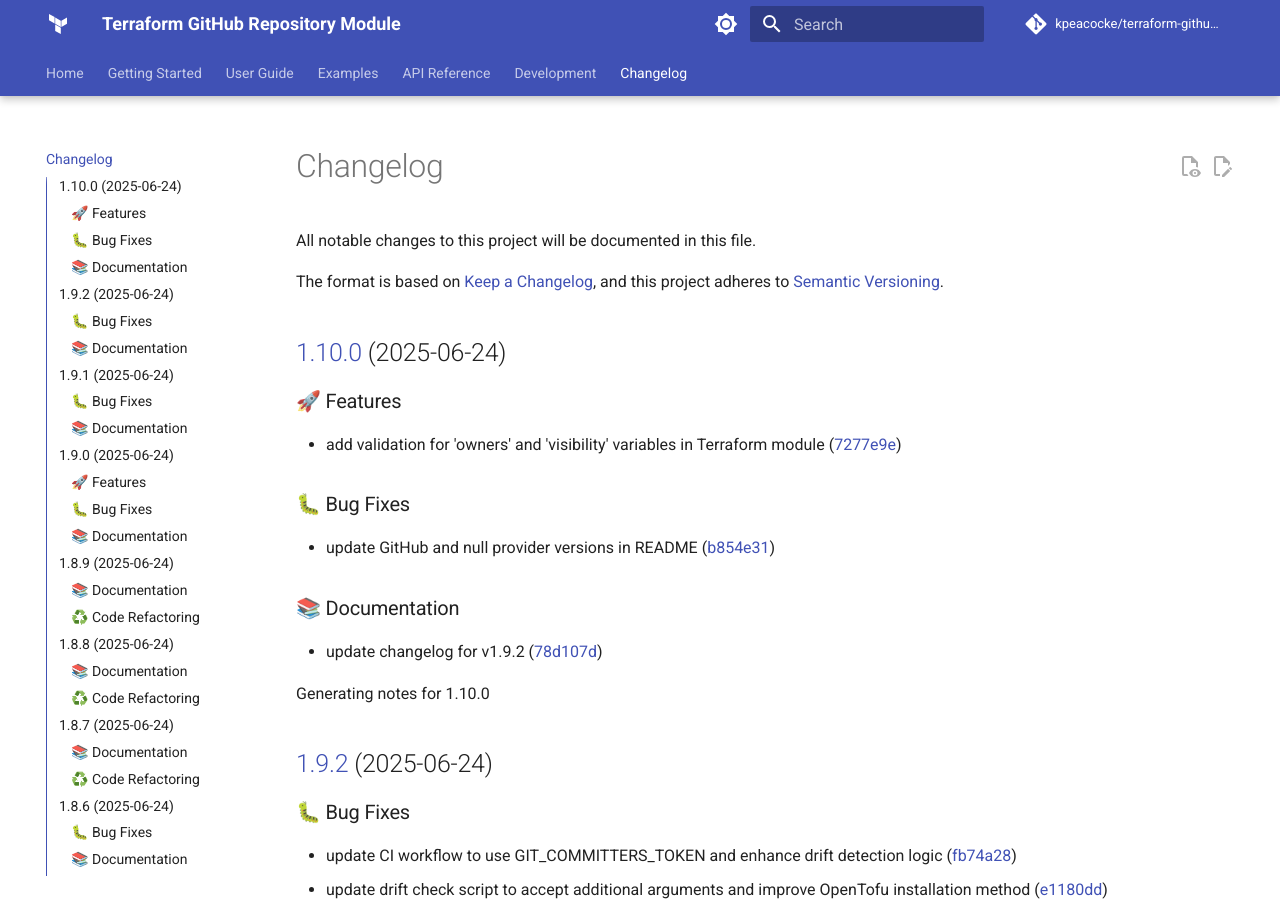
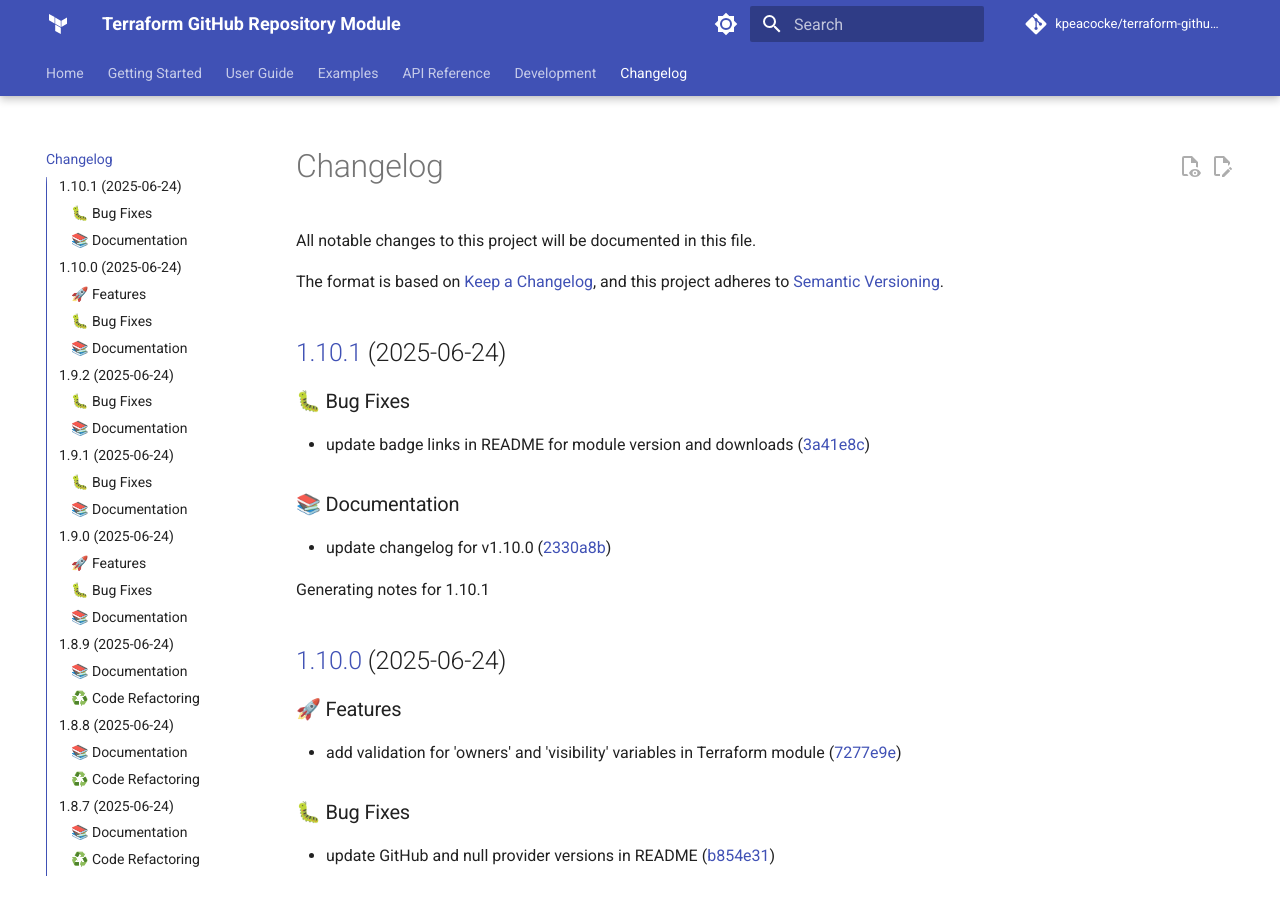
Before and after one commit to kpeacocke/terraform-github-repo, an MkDocs documentation site: the page built from docs/changelog.md, in a window 1280 px wide and 900 px high. Built offline with MkDocs 1.6.1 and Material for MkDocs 9.7.7, drawn with Linux system fonts in a browser that asks for light colours; comment, search, counter and statistics services are not loaded; the version menu is left out.

Commit message:
docs: update changelog for v1.10.1

```diff
--- a/docs/changelog.md
+++ b/docs/changelog.md
@@ -6,6 +6,18 @@ The format is based on [Keep a Changelog](https://keepachangelog.com/en/1.0.0/),
 and this project adheres to [Semantic Versioning](https://semver.org/spec/v2.0.0.html).
 
 <!-- markdownlint-disable MD024 -->
+
+## [1.10.1](https://github.com/kpeacocke/terraform-github-repo/compare/v1.10.0...v1.10.1) (2025-06-24)
+
+### 🐛 Bug Fixes
+
+* update badge links in README for module version and downloads ([3a41e8c](https://github.com/kpeacocke/terraform-github-repo/commit/3a41e8c9a28fe0acba3b4ee2aa483f1c0c9c8924))
+
+### 📚 Documentation
+
+* update changelog for v1.10.0 ([2330a8b](https://github.com/kpeacocke/terraform-github-repo/commit/2330a8b8b34bacd9cb9d425bd1aa4bd627439fb4))
+
+Generating notes for 1.10.1
 
 ## [1.10.0](https://github.com/kpeacocke/terraform-github-repo/compare/v1.9.2...v1.10.0) (2025-06-24)
 
```
